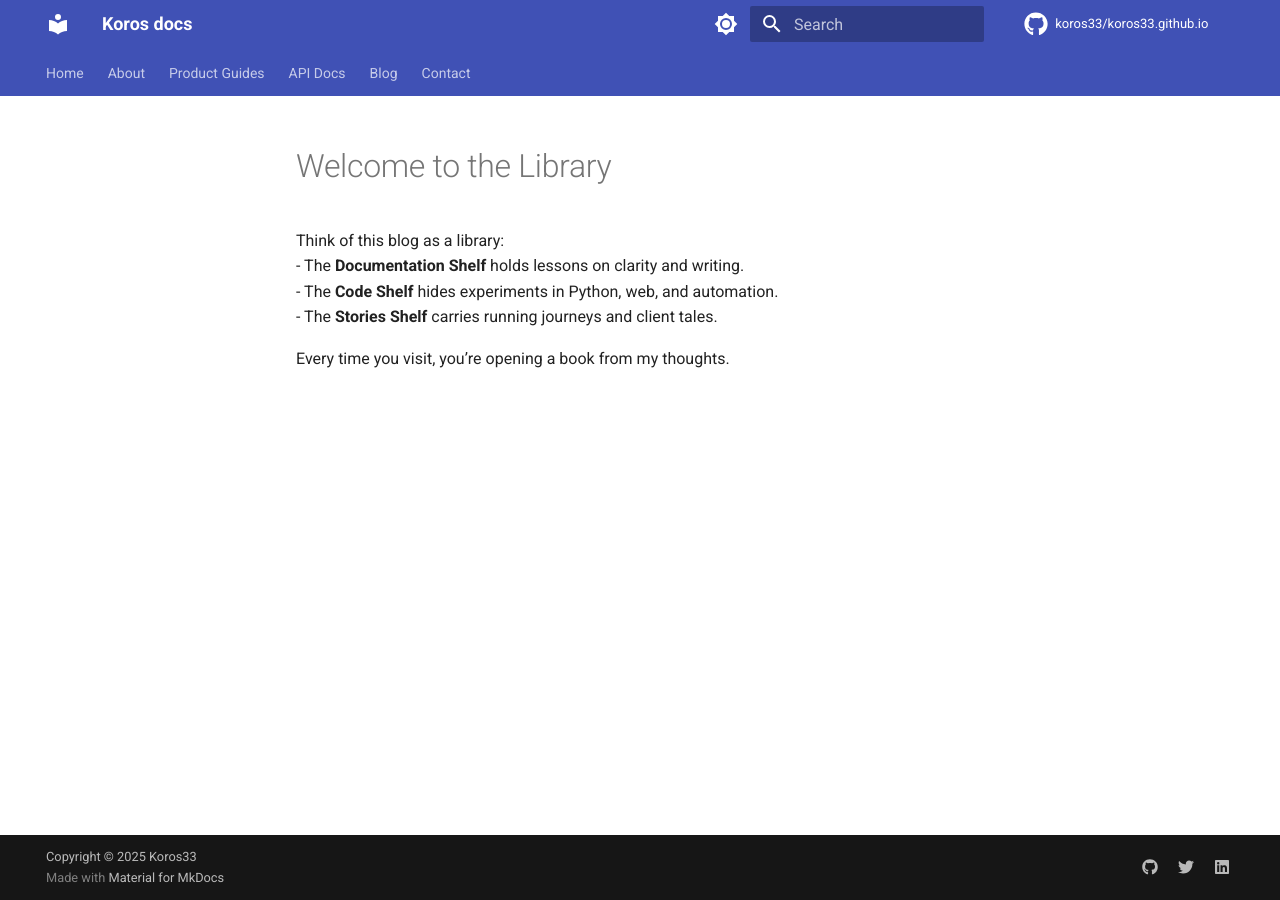
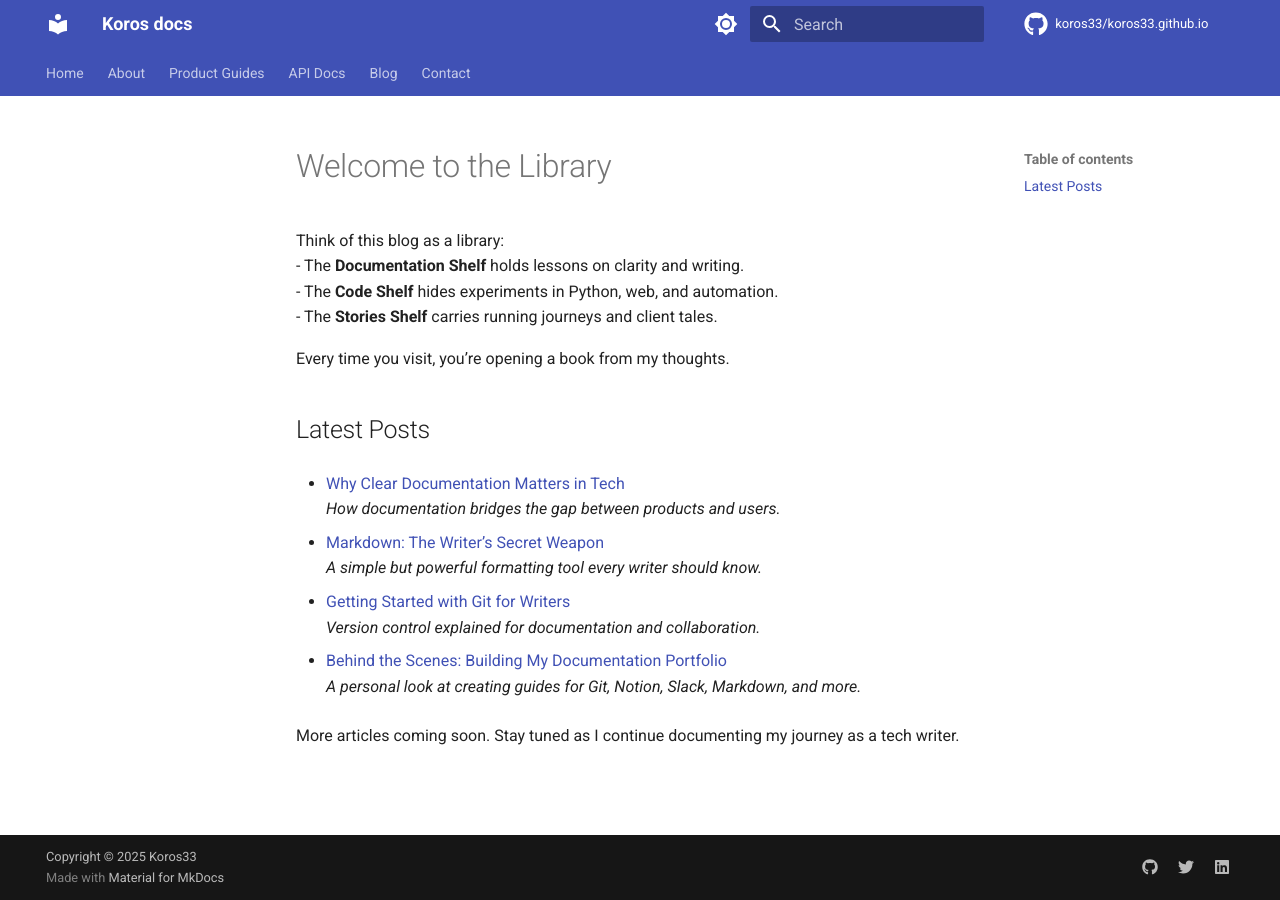
Before and after one commit to koros33/koros33.github.io, an MkDocs documentation site: the page built from docs/blogs/index.md, in a window 1280 px wide. Built offline with MkDocs 1.6.1 and Material for MkDocs 9.7.7, drawn with Linux system fonts in a browser that asks for light colours; comment, search, counter and statistics services are not loaded; the version menu is left out.

Commit message:
index.md

```diff
--- a/docs/blogs/index.md
+++ b/docs/blogs/index.md
@@ -6,3 +6,20 @@
 - The **Stories Shelf** carries running journeys and client tales.
 
 Every time you visit, you’re opening a book from my thoughts.
+
+## Latest Posts
+
+- [Why Clear Documentation Matters in Tech](whycleardocumentationmatters.md)
+  *How documentation bridges the gap between products and users.*
+
+- [Markdown: The Writer’s Secret Weapon](markdownwriterssecret.md)
+  *A simple but powerful formatting tool every writer should know.*
+
+- [Getting Started with Git for Writers](gitforwritersmd)
+  *Version control explained for documentation and collaboration.*
+
+- [Behind the Scenes: Building My Documentation Portfolio](buildingmydocportfolio.md)
+  *A personal look at creating guides for Git, Notion, Slack, Markdown, and more.*
+
+
+ More articles coming soon. Stay tuned as I continue documenting my journey as a tech writer.
```
